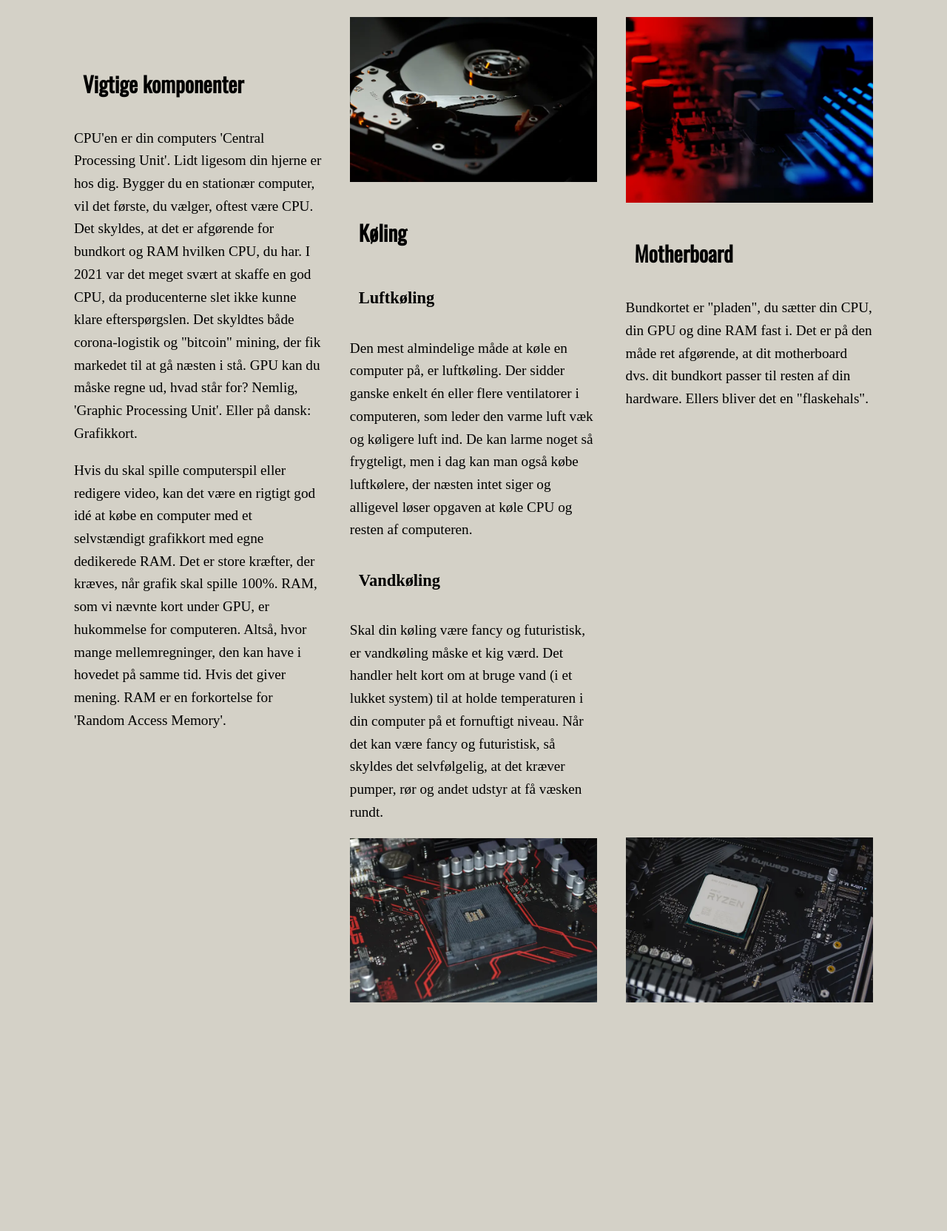
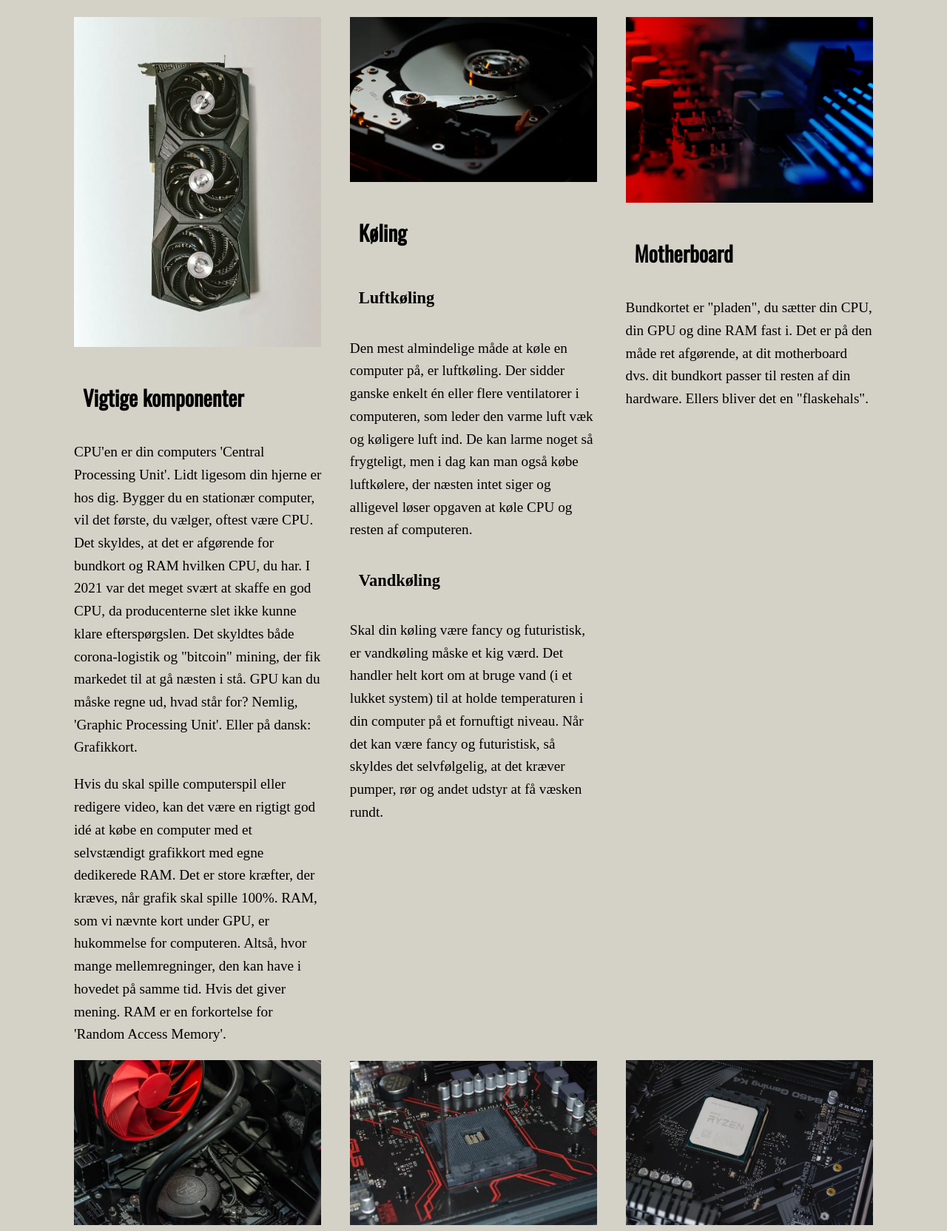
Before and after one commit to LauraDinsen/websiteopg, a plain HTML site: page komponenter.html in a window 1280 px wide. Shown: the part 223-1887 px from the top of the page at 74% size. Before the commit the page ends 1586 px from the top, so only its background shows below. Drawn offline with Linux system fonts and the light colour scheme; the site is published under a folder, as on GitHub Pages, so addresses that start at the root find nothing.

Commit message:
Add files via upload

```diff
--- a/komponenter.html
+++ b/komponenter.html
@@ -28,7 +28,7 @@
       <section class="grid_1-1-1">
         <div class="flex-col">
           <div>
-            <img src="/imgs/komponenter/grafikkort.webp" alt="" />
+            <img src="imgs/komponenter/grafikkort.webp" alt="" />
             <h2>Vigtige komponenter</h2>
             <p>
               CPU'en er din computers 'Central Processing Unit'. Lidt ligesom din hjerne er hos dig. Bygger du en stationær computer, vil det første, du vælger, oftest være CPU. Det skyldes, at det er afgørende for bundkort og RAM hvilken CPU, du
@@ -41,7 +41,7 @@
               vi nævnte kort under GPU, er hukommelse for computeren. Altså, hvor mange mellemregninger, den kan have i hovedet på samme tid. Hvis det giver mening. RAM er en forkortelse for 'Random Access Memory'.
             </p>
           </div>
-          <img src="/imgs/komponenter/luft.webp" alt="" />
+          <img src="imgs/komponenter/luft.webp" alt="" />
         </div>
 
         <div class="flex-col">
```
